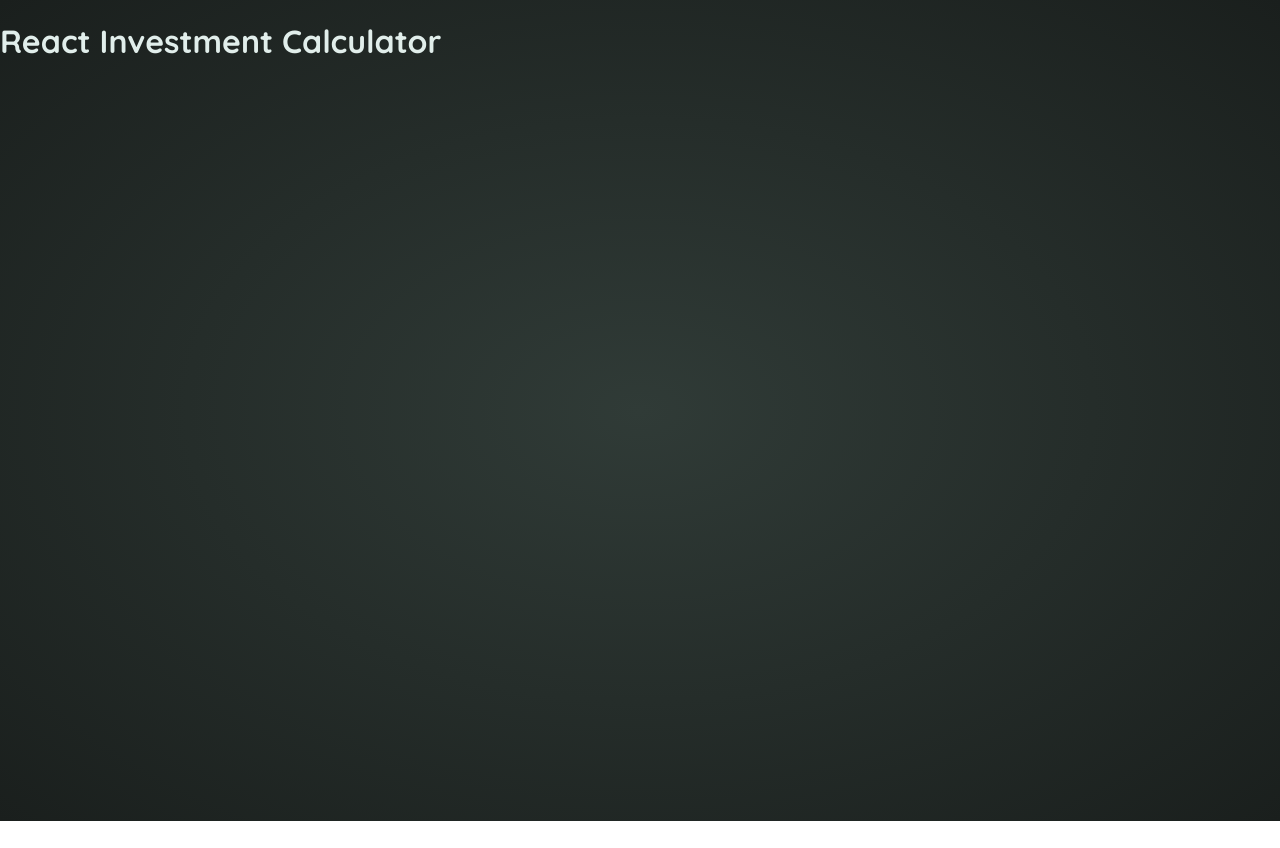
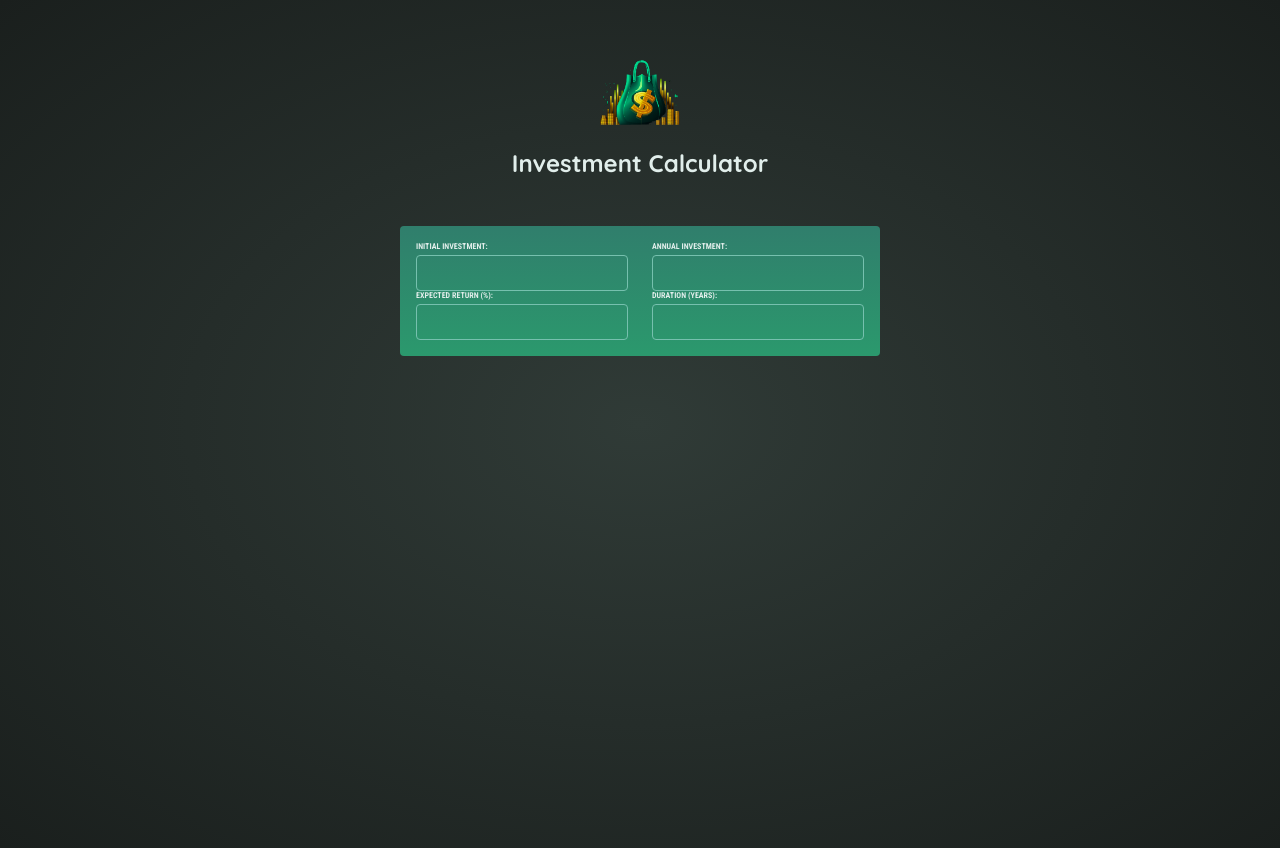
Before and after one commit to LeoJMCosta/Investment_Calculator, a React (Vite) app: page / in a window 1280 px wide. Before the commit the page ends 821 px from the top, so only its background shows below. Built offline with nearby package versions, Linux system fonts and the light colour scheme.

Commit message:
Header component added and user-input aswell

```diff
--- a/src/App.jsx
+++ b/src/App.jsx
@@ -1,6 +1,11 @@
+import { Header, UserInput } from "./components"
+
 function App() {
   return (
-    <h1>React Investment Calculator</h1>
+    <>
+      <Header />
+      <UserInput />
+    </>
   )
 }
 
--- /dev/null
+++ b/src/assets/index.js
@@ -0,0 +1,5 @@
+import investment from "./investment-calculator-logo.png"
+
+export {
+    investment
+}
--- /dev/null
+++ b/src/components/Header.jsx
@@ -0,0 +1,13 @@
+import React from 'react';
+import { investment } from '../assets';
+
+const Header = () => {
+    return (
+        <div id="header">
+            <img src={investment} alt="Header Image" />
+            <h1>Investment Calculator</h1>
+        </div>
+    );
+};
+
+export default Header;
--- /dev/null
+++ b/src/components/UserInput.jsx
@@ -0,0 +1,85 @@
+import React, { useState } from 'react';
+
+const UserInput = ({ onCalculate }) => {
+    const [inputValues, setInputValues] = useState({
+        initialInvestment: '',
+        annualInvestment: '',
+        expectedReturn: '',
+        duration: '',
+    });
+
+    const handleChange = (e) => {
+        const { name, value } = e.target;
+        setInputValues({ ...inputValues, [name]: value });
+    };
+
+    const handleSubmit = (e) => {
+        e.preventDefault();
+        // Convert input values to numbers before passing to onCalculate function
+        const numericInputValues = Object.keys(inputValues).reduce(
+            (acc, key) => ({
+                ...acc,
+                [key]: parseFloat(inputValues[key]),
+            }),
+            {}
+        );
+        onCalculate(numericInputValues);
+    };
+
+    return (
+        <div id="user-input" className="user-input">
+            <form onSubmit={handleSubmit}>
+                <div className="input-group">
+                    <div className="input-wrapper">
+                        <label htmlFor="initialInvestment">Initial Investment:</label>
+                        <input
+                            type="number"
+                            id="initialInvestment"
+                            name="initialInvestment"
+                            value={inputValues.initialInvestment}
+                            onChange={handleChange}
+                            required
+                        />
+                    </div>
+                    <div className="input-wrapper">
+                        <label htmlFor="annualInvestment">Annual Investment:</label>
+                        <input
+                            type="number"
+                            id="annualInvestment"
+                            name="annualInvestment"
+                            value={inputValues.annualInvestment}
+                            onChange={handleChange}
+                            required
+                        />
+                    </div>
+                </div>
+                <div className="input-group">
+                    <div className="input-wrapper">
+                        <label htmlFor="expectedReturn">Expected Return (%):</label>
+                        <input
+                            type="number"
+                            id="expectedReturn"
+                            name="expectedReturn"
+                            value={inputValues.expectedReturn}
+                            onChange={handleChange}
+                            required
+                        />
+                    </div>
+                    <div className="input-wrapper">
+                        <label htmlFor="duration">Duration (years):</label>
+                        <input
+                            type="number"
+                            id="duration"
+                            name="duration"
+                            value={inputValues.duration}
+                            onChange={handleChange}
+                            required
+                        />
+                    </div>
+                </div>
+            </form>
+        </div>
+    );
+};
+
+export default UserInput;
--- /dev/null
+++ b/src/components/index.js
@@ -0,0 +1,7 @@
+import Header from "./Header";
+import UserInput from "./Userinput";
+
+export {
+    Header,
+    UserInput
+}
```
